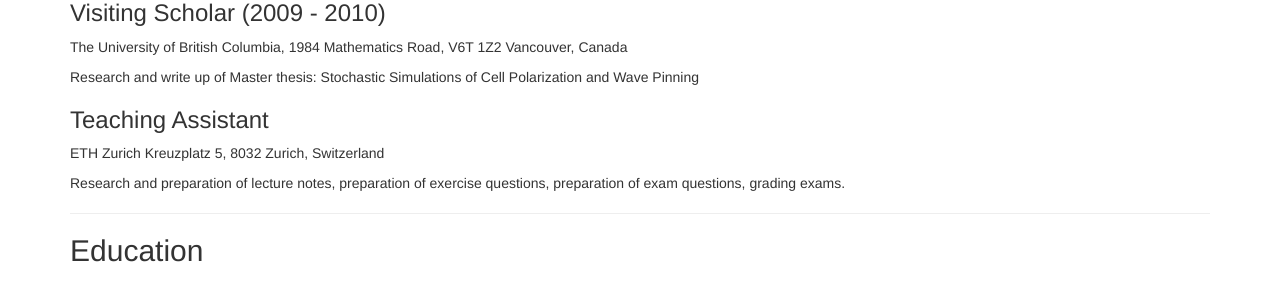
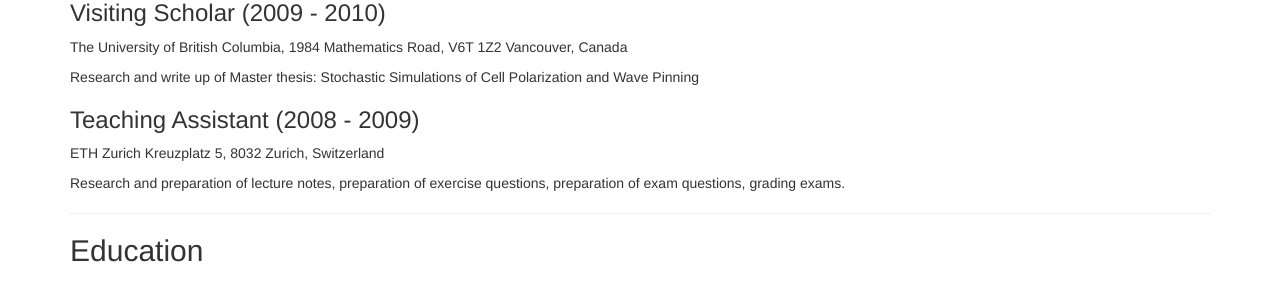
Before and after one commit to waltherg/backup.waltherg.github.io, a Jekyll site: the page cv/index.html, which Jekyll copies as it is, in a window 1280 px wide. Shown: the part 1342-1630 px from the top of the page. Built offline with Jekyll 4.4.1, drawn with Linux system fonts in a browser that asks for light colours; nearby versions of some CDN libraries; some web fonts are replaced.

Commit message:
add year for TA

```diff
--- a/cv/index.html
+++ b/cv/index.html
@@ -175,7 +175,7 @@
 <p>The University of British Columbia, 1984 Mathematics Road, V6T 1Z2 Vancouver, Canada</p>
 <p>Research and write up of Master thesis: Stochastic Simulations of Cell Polarization and Wave Pinning</p>
 
-<h3>Teaching Assistant</h3>
+<h3>Teaching Assistant (2008 - 2009)</h3>
 <p>ETH Zurich Kreuzplatz 5, 8032 Zurich, Switzerland</p>
 <p>Research and preparation of lecture notes, preparation of exercise questions, preparation of exam questions, grading exams.</p>
 
```
